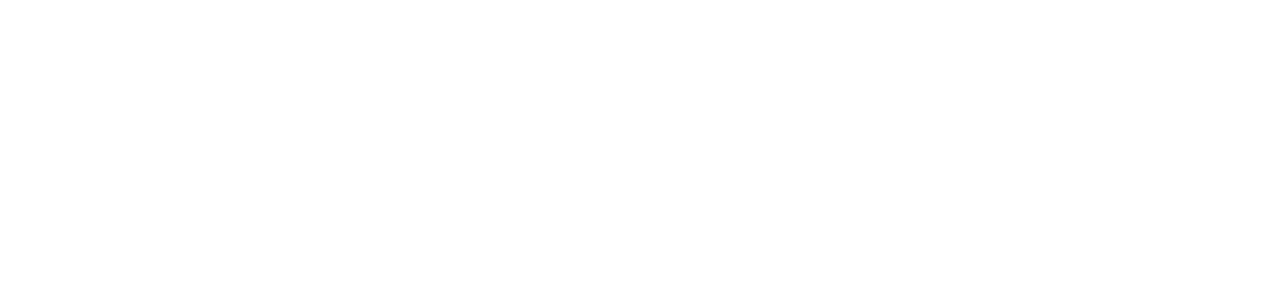
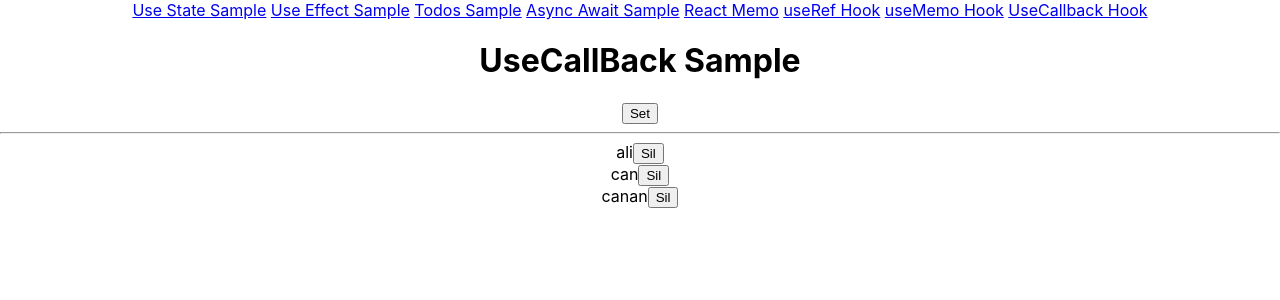
Before and after one commit to neominalsolutions/reactmemoisation, a React (Create React App) app: page /useCallback in a window 1280 px wide. Before the commit this address had no page. Shown: the top 300 px of the page. Built offline with nearby package versions, Linux system fonts and the light colour scheme.

Commit message:
useCallback Hook

```diff
--- /dev/null
+++ b/src/06_useCallback/UserList.tsx
@@ -0,0 +1,28 @@
+import React, { memo } from 'react';
+
+type UserProps = {
+	items: any[]; // input
+	deleteItem: (id: number) => void; // event emit output
+};
+// output  propslar bir component içinde gerçekleşen durumunu event olarak yansıtmak için kullanılırlar.
+function UserList({ items, deleteItem }: UserProps) {
+	console.log('... rendering');
+	const onDeleteItem = (id: number) => {
+		// event emit işlemi yaptık.
+		deleteItem(id);
+	};
+	return (
+		<>
+			{items.map((item: any) => {
+				return (
+					<div key={item.id}>
+						{item.name}
+						<button onClick={() => onDeleteItem(item.id)}>Sil</button>
+					</div>
+				);
+			})}
+		</>
+	);
+}
+
+export default memo(UserList);
--- /dev/null
+++ b/src/06_useCallback/useCallBackSample.tsx
@@ -0,0 +1,47 @@
+import React, { useCallback, useState } from 'react';
+import UserList from './UserList';
+
+function useCallBackSample() {
+	const [count, setCount] = useState<number>(0);
+
+	const data = [
+		{
+			id: 1,
+			name: 'ali',
+		},
+		{ id: 2, name: 'can' },
+		{ id: 3, name: 'canan' },
+	];
+
+	const [users, setUsers] = useState<any[]>(data);
+
+	const onDeleteItem = useCallback(
+		(id: number) => {
+			console.log('id', id);
+			// id si silinecek id eşit olmayanlar silinmeyecek olanlar
+			const notRemoved = users.filter((x) => x.id !== id);
+			setUsers([...notRemoved]);
+		},
+		[users] // user değişmediği sürece onDeleteItem function memoisation yapılmış oldu. useMemo ile useCallback arasındaki tek fark birisi değişken değere bakar useMemo, biriside function memoisation bakar, useCallback
+	);
+
+	return (
+		<div>
+			<h1>UseCallBack Sample</h1>
+			<button
+				onClick={() => {
+					setCount(count + 1);
+				}}
+			>
+				Set
+			</button>
+			<hr></hr>
+			<UserList
+				items={users} // input props
+				deleteItem={onDeleteItem}
+			/>
+		</div>
+	);
+}
+
+export default useCallBackSample;
--- a/src/App.tsx
+++ b/src/App.tsx
@@ -12,6 +12,7 @@ import Layout from './layouts/Layout';
 import ReactMemoSample from './03_reactMemo/ReactMemoSample';
 import UseRefSample from './04_useRef/UseRefSample';
 import UseMemoSample from './05_useMemo/UseMemoSample';
+import useCallBackSample from './06_useCallback/useCallBackSample';
 
 // App dosyasının uygulamanın routing dosyası olarak kullanıyoruz.
 function App() {
@@ -26,6 +27,7 @@ function App() {
 					<Route path="reactMemo" Component={ReactMemoSample}></Route>
 					<Route path="useRef" Component={UseRefSample}></Route>
 					<Route path="useMemo" Component={UseMemoSample}></Route>
+					<Route path="useCallback" Component={useCallBackSample}></Route>
 				</Route>
 				<Route
 					path="admin"
--- a/src/layouts/Layout.tsx
+++ b/src/layouts/Layout.tsx
@@ -10,7 +10,8 @@ function Layout() {
 				<Link to="/asyncawait">Async Await Sample</Link>{' '}
 				<Link to="/reactMemo">React Memo</Link>{' '}
 				<Link to="/useRef">useRef Hook</Link>{' '}
-				<Link to="/useMemo">useMemo Hook</Link>
+				<Link to="/useMemo">useMemo Hook</Link>{' '}
+				<Link to="/useCallBack">UseCallback Hook</Link>
 			</nav>
 			<main>
 				{/* UseStateSample dynamic component içerisine girer çıkar */}
```
